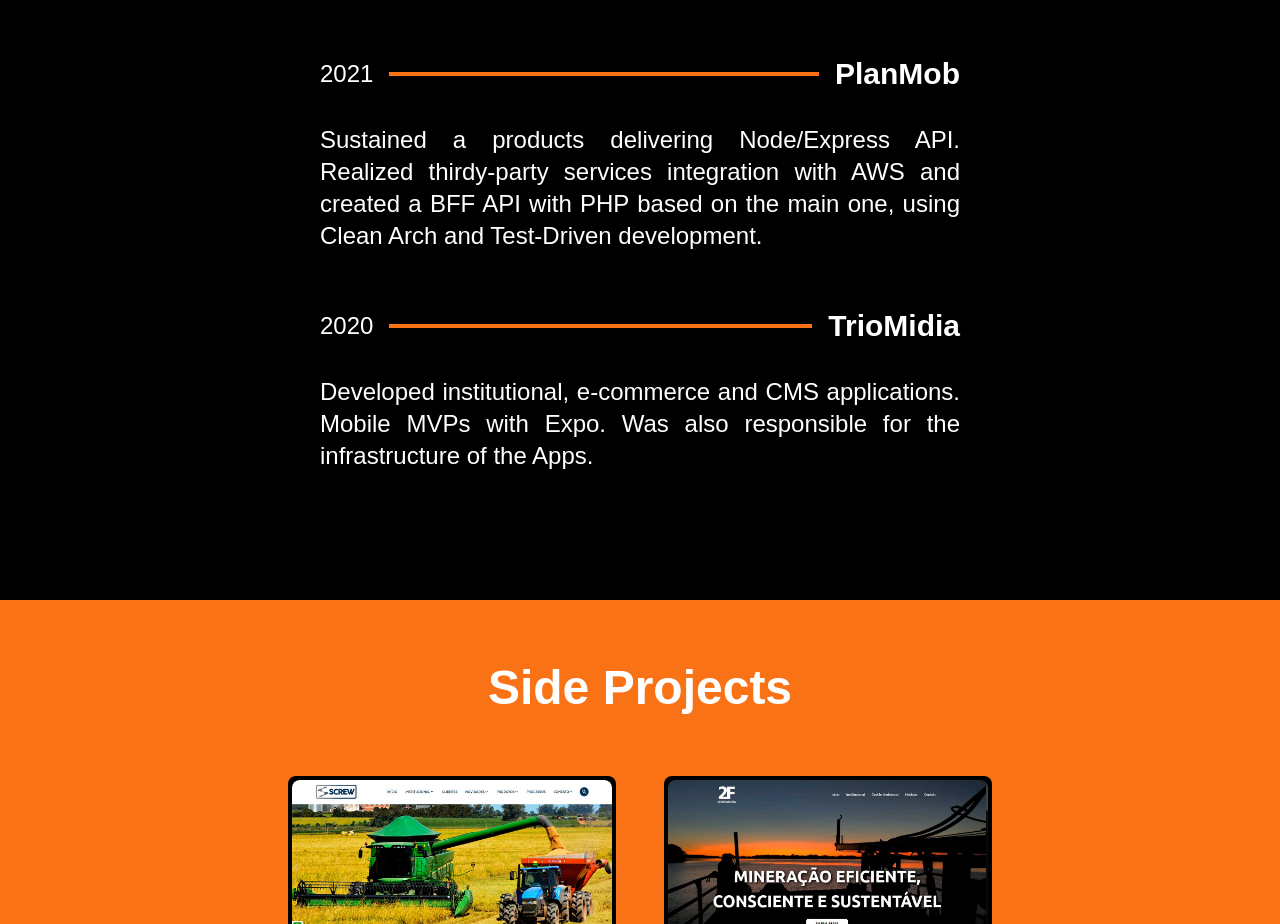
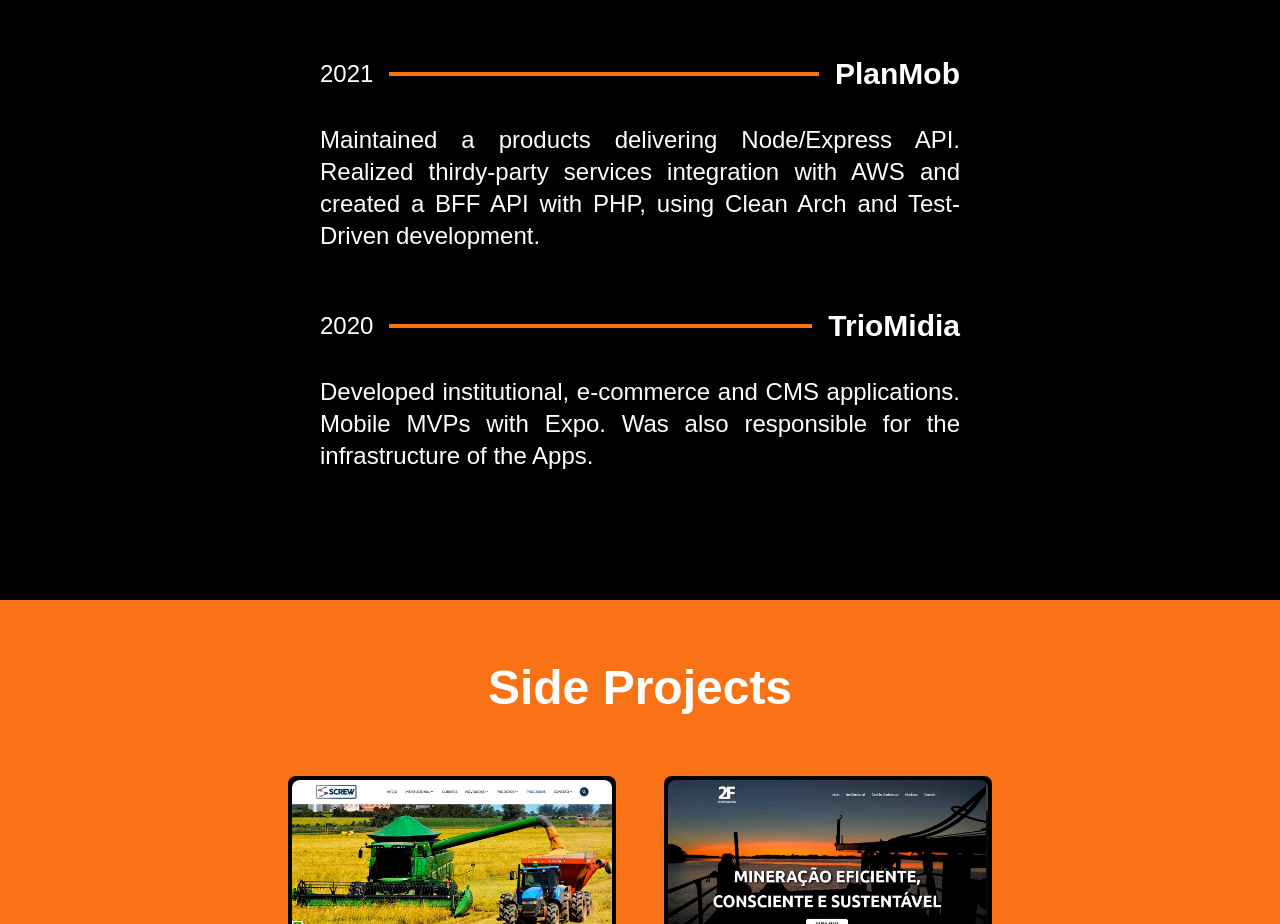
Before and after one commit to knopmickael/knopmickael.github.io, a plain HTML site: page docs/index.html in a window 1280 px wide. Shown: the part 1800-2724 px from the top of the page. Drawn offline with nearby package versions, Linux system fonts and the light colour scheme; a web font is replaced by a local one.

Commit message:
upd infos + cv link

```diff
--- a/docs/index.html
+++ b/docs/index.html
@@ -48,7 +48,7 @@
         <h1 class="text-2xl lg:text-5xl font-extrabold text-orange-500">
           Full-stack Developer
         </h1>
-        <a href="#about" class="bg-white text-black px-4 py-2">See more</a>
+        <a href="#about" class="bg-white text-black px-4 py-2 hover:bg-gray-300">See more</a>
       </section>
       <section
         id="about"
@@ -102,9 +102,9 @@
             </div>
             <div>
               <p class="text-justify text-sm lg:text-2xl">
-                Sustained a products delivering Node/Express API. Realized
+                Maintained a products delivering Node/Express API. Realized
                 thirdy-party services integration with AWS and created a BFF API
-                with PHP based on the main one, using Clean Arch and Test-Driven
+                with PHP, using Clean Arch and Test-Driven
                 development.
               </p>
             </div>
```
Also changed, not shown: 2 other files.
